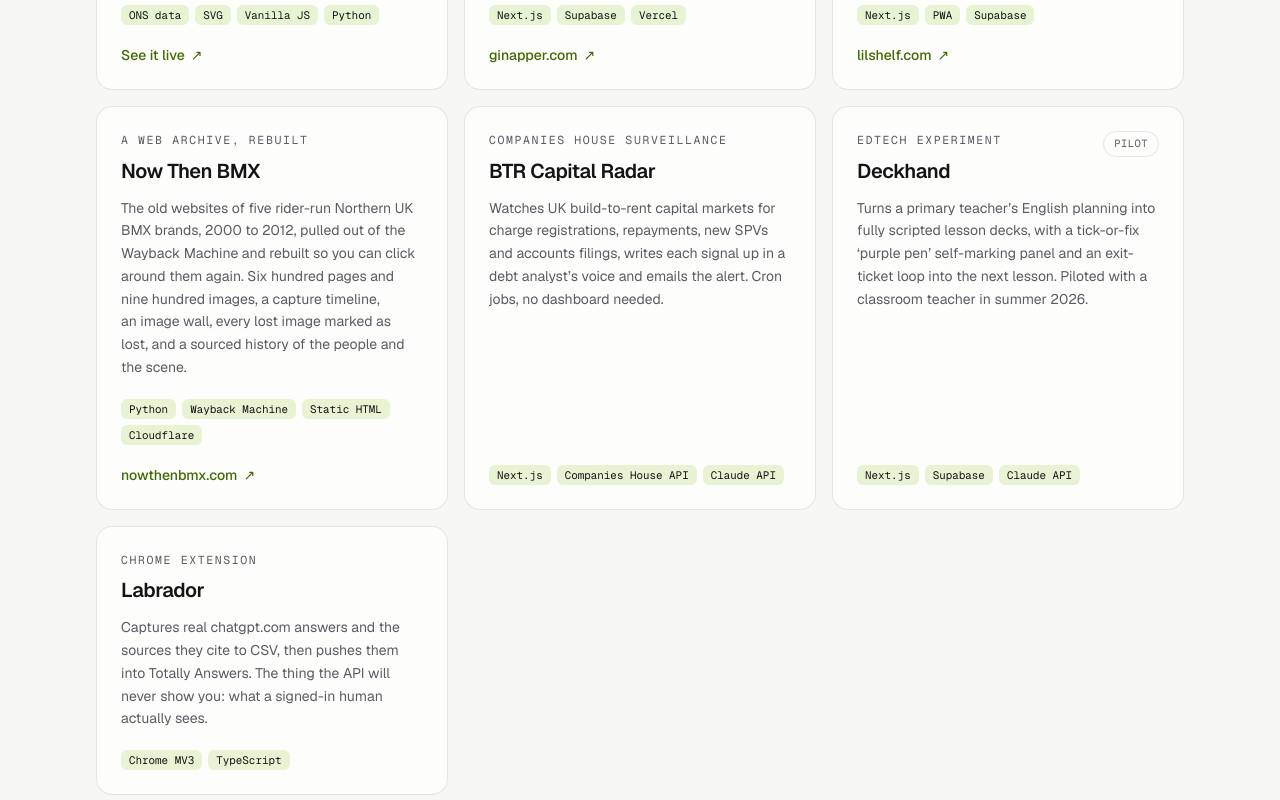
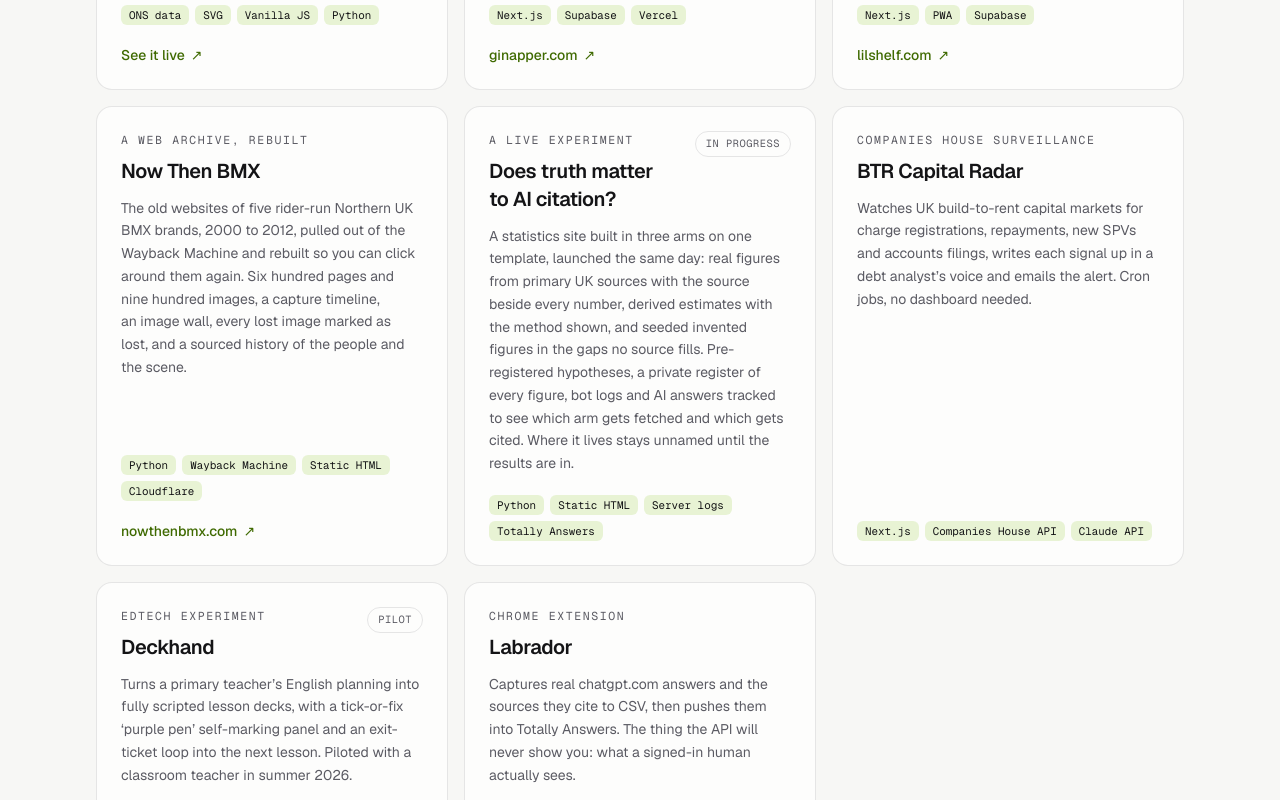
Before and after one commit to rht55/seo-site, a Next.js app: page /work in a window 1280 px wide. Shown: the part 1380-2180 px from the top of the page. Built offline with nearby package versions, Linux system fonts and the light colour scheme.

Commit message:
Work: add the AI citation experiment, unnamed

```diff
--- a/app/work/page.tsx
+++ b/app/work/page.tsx
@@ -76,6 +76,14 @@ const projects: Project[] = [
     stack: ["Python", "Wayback Machine", "Static HTML", "Cloudflare"],
     href: "https://nowthenbmx.com",
     cta: "nowthenbmx.com",
+  },
+  {
+    name: "Does truth matter to AI citation?",
+    kicker: "A live experiment",
+    body:
+      "A statistics site built in three arms on one template, launched the same day: real figures from primary UK sources with the source beside every number, derived estimates with the method shown, and seeded invented figures in the gaps no source fills. Pre-registered hypotheses, a private register of every figure, bot logs and AI answers tracked to see which arm gets fetched and which gets cited. Where it lives stays unnamed until the results are in.",
+    stack: ["Python", "Static HTML", "Server logs", "Totally Answers"],
+    status: "In progress",
   },
   {
     name: "BTR Capital Radar",
```
